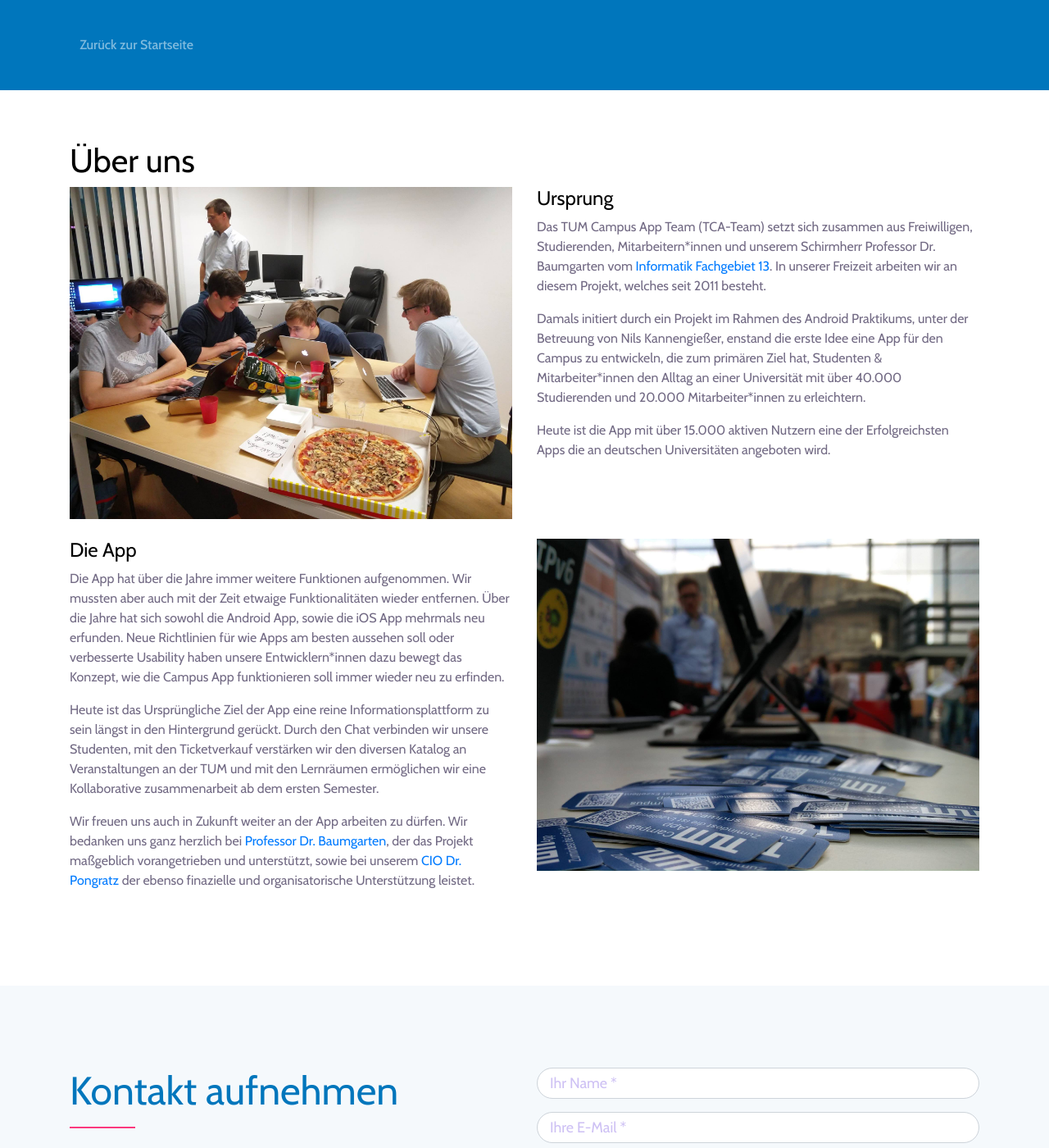
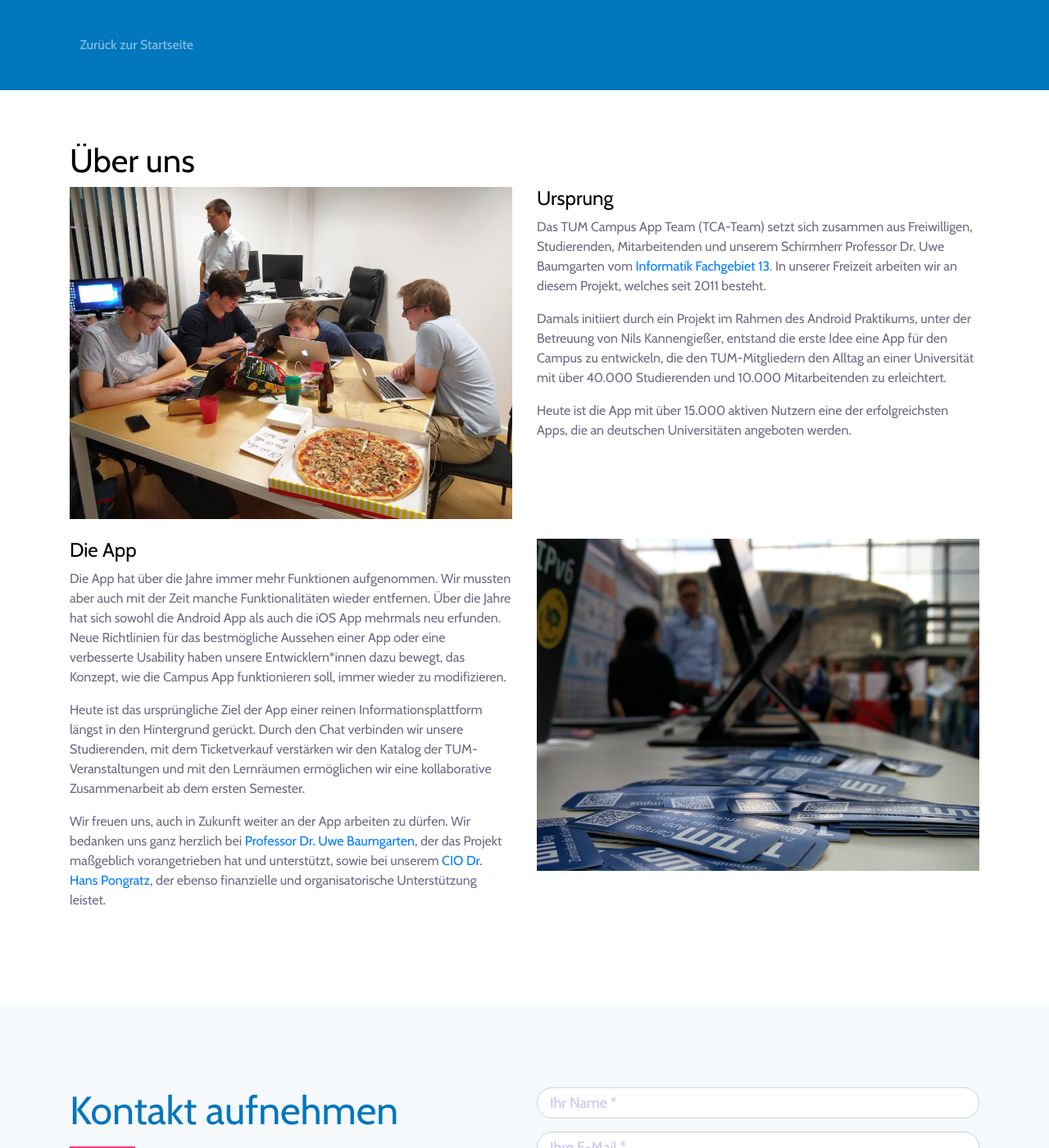
Before and after one commit to TUM-Dev/Website, a Jekyll site: the page built from _pages/about.html, in a window 1280 px wide and 1400 px high. Shown: the whole window at 82% size. Built offline with Jekyll 4.4.1, drawn with Linux system fonts in a browser that asks for light colours.

Commit message:
Spelling mistakes

```diff
--- a/_includes/foot.html
+++ b/_includes/foot.html
@@ -76,7 +76,7 @@
         <nav>
             <ul>
                 <li><a href="/about">Über uns</a></li>
-                <li><a href="/privacy">Privacy Policy</a></li>
+                <li><a href="/privacy">Datenschutz</a></li>
                 <li><a href="/imprint">Impressum</a></li>
             </ul>
         </nav>
--- a/_pages/about.html
+++ b/_pages/about.html
@@ -21,19 +21,17 @@
                 <h4>Ursprung</h4>
                 <p>
                     Das TUM Campus App Team (TCA-Team) setzt sich zusammen aus Freiwilligen, Studierenden,
-                    Mitarbeitern*innen und unserem Schirmherr Professor Dr. Baumgarten vom <a href="https://www.os.in.tum.de/startseite/">Informatik Fachgebiet 13</a>.
+                    Mitarbeitenden und unserem Schirmherr Professor Dr. Uwe Baumgarten vom
+                    <a href="https://www.os.in.tum.de/startseite/">Informatik Fachgebiet 13</a>.
                     In unserer Freizeit arbeiten wir an diesem Projekt, welches seit 2011 besteht.
                 </p>
                 <p>
-                    Damals initiert durch ein Projekt im Rahmen des Android Praktikums,
-                    unter der Betreuung von Nils Kannengießer, enstand die erste Idee eine App für
-                    den Campus zu entwickeln, die zum primären Ziel hat, Studenten &amp;
-                    Mitarbeiter*innen den Alltag an einer Universität mit über 40.000 Studierenden und 20.000
-                    Mitarbeiter*innen zu erleichtern.
+                    Damals initiiert durch ein Projekt im Rahmen des Android Praktikums, unter der Betreuung
+                    von Nils Kannengießer, entstand die erste Idee eine App für den Campus zu entwickeln, die
+                    den TUM-Mitgliedern den Alltag an einer Universität mit über 40.000 Studierenden und 10.000 Mitarbeitenden zu erleichtert.
                 </p>
                 <p>
-                    Heute ist die App mit über 15.000 aktiven Nutzern eine der Erfolgreichsten Apps die an deutschen
-                    Universitäten angeboten wird.
+                    Heute ist die App mit über 15.000 aktiven Nutzern eine der erfolgreichsten Apps, die an deutschen Universitäten angeboten werden.
                 </p>
             </div>
 
@@ -42,22 +40,21 @@
             <div class="col-md-6">
                 <h4>Die App</h4>
                 <p>
-                    Die App hat über die Jahre immer weitere Funktionen aufgenommen. Wir mussten aber auch mit der Zeit
-                    etwaige Funktionalitäten wieder entfernen. Über die Jahre hat sich sowohl die Android App, sowie die iOS
-                    App mehrmals neu erfunden. Neue Richtlinien für wie Apps am besten aussehen soll oder verbesserte
-                    Usability haben unsere Entwicklern*innen dazu bewegt das Konzept, wie die Campus App funktionieren soll
-                    immer wieder neu zu erfinden.
+                    Die App hat über die Jahre immer mehr Funktionen aufgenommen. Wir mussten aber auch mit der Zeit manche Funktionalitäten
+                    wieder entfernen. Über die Jahre hat sich sowohl die Android App als auch die iOS App mehrmals neu erfunden. Neue
+                    Richtlinien für das bestmögliche Aussehen einer App oder eine verbesserte Usability haben unsere Entwicklern*innen dazu
+                    bewegt, das Konzept, wie die Campus App funktionieren soll, immer wieder zu modifizieren.
                 </p>
                 <p>
-                    Heute ist das Ursprüngliche Ziel der App eine reine Informationsplattform zu sein längst in den Hintergrund gerückt.
-                    Durch den Chat verbinden wir unsere Studenten, mit den Ticketverkauf verstärken wir den diversen Katalog an Veranstaltungen
-                    an der TUM und mit den Lernräumen ermöglichen wir eine Kollaborative zusammenarbeit ab dem ersten Semester.
+                    Heute ist das ursprüngliche Ziel der App einer reinen Informationsplattform längst in den Hintergrund gerückt.
+                    Durch den Chat verbinden wir unsere Studierenden, mit dem Ticketverkauf verstärken wir den Katalog der TUM-Veranstaltungen
+                    und mit den Lernräumen ermöglichen wir eine kollaborative Zusammenarbeit ab dem ersten Semester.
                 </p>
                 <p>
-                    Wir freuen uns auch in Zukunft weiter an der App arbeiten zu dürfen. Wir bedanken uns ganz herzlich bei
-                    <a href="http://www.professoren.tum.de/baumgarten-uwe/">Professor Dr. Baumgarten</a>, der
-                    das Projekt maßgeblich vorangetrieben und unterstützt, sowie bei unserem <a href="https://www.it.tum.de/cio/hans-pongratz/">CIO Dr. Pongratz</a>
-                    der ebenso finazielle und organisatorische Unterstützung leistet.
+                    Wir freuen uns, auch in Zukunft weiter an der App arbeiten zu dürfen. Wir bedanken uns ganz herzlich bei
+                    <a href="http://www.professoren.tum.de/baumgarten-uwe/">Professor Dr. Uwe Baumgarten</a>, der das Projekt maßgeblich
+                    vorangetrieben hat und unterstützt, sowie bei unserem <a href="https://www.it.tum.de/cio/hans-pongratz/">CIO Dr. Hans Pongratz</a>,
+                    der ebenso finanzielle und organisatorische Unterstützung leistet.
                 </p>
             </div>
             <div class="col-md-6">
--- a/_pages/index.html
+++ b/_pages/index.html
@@ -50,15 +50,16 @@
                 <ul>
                     <li>- Mensa-Speisepläne</li>
                     <li>- U-Bahn-Abfahrtszeiten</li>
-                    <li>- Kalender mit Vorlesungsterminen/li>
+                    <li>- Kalender mit Vorlesungsterminen</li>
                     <li>- Chatrooms</li>
                     <li>- Suche nach Personen und Räumen</li>
                     <li>- Noten</li>
                     <li>- Studiengebühren</li>
                     <li>- News von der TUM</li>
+                    <li>- Lernräume</li>
                 </ul>
                 <br />
-                <p>Die App ist für alle für TUM-Mitglieder gedacht, kann aber auch ohne TUM-Kennung verwendet werden.</p>
+                <p>Die App ist für alle TUM-Mitglieder gedacht, kann aber auch ohne TUM-Kennung verwendet werden.</p>
                 <div class="app-download-area">
                     <div class="app-download-btn wow fadeInUp" data-wow-delay="0.2s">
                         <a href="https://play.google.com/store/apps/details?id=de.tum.in.tumcampus">
--- a/assets/js/active.js
+++ b/assets/js/active.js
@@ -44,7 +44,7 @@
     $('#scrollUp').on('click', function() {
         $("html, body").animate({ scrollTop: 0 }, "slow");
     });
-    $("#home a[href^='#']").on('click', function(e) {
+    $("a[href^='#']").on('click', function(e) {
         e.preventDefault();
         $("html, body").animate({ scrollTop: $($(this).attr('href')).offset().top }, "slow");
     });
```
Also changed, not shown: _layouts/main.html (+5 -10 lines).
